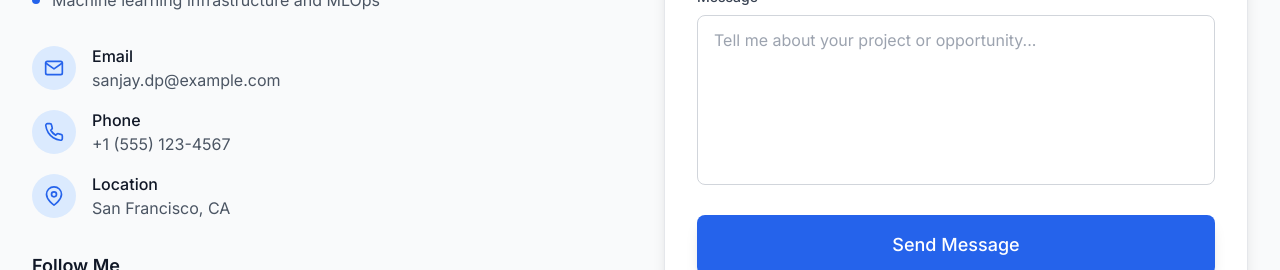
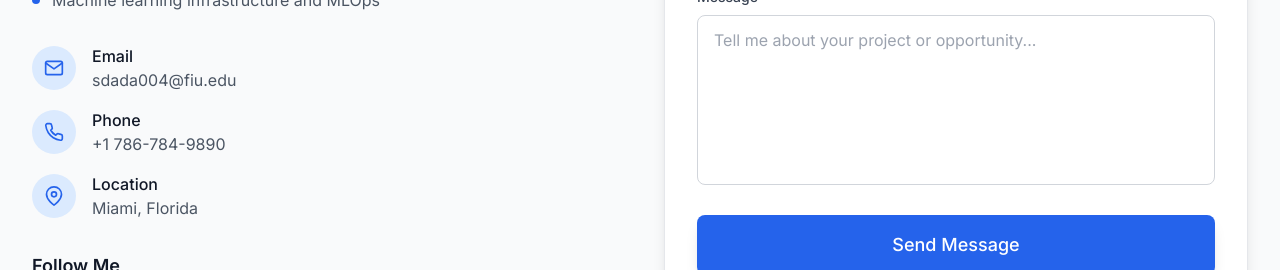
Before and after one commit to sanjaydp/sanjaydp-portfolio, a React (Vite) app: page / in a window 1280 px wide. Shown: the part 4029-4299 px from the top of the page. Built offline with nearby package versions, Linux system fonts and the light colour scheme.

Commit message:
Update portfolio with real resume info, projects, and certifications

```diff
--- a/src/components/Contact.jsx
+++ b/src/components/Contact.jsx
@@ -38,19 +38,19 @@ const Contact = () => {
     {
       icon: FiMail,
       title: 'Email',
-      value: 'sanjay.dp@example.com',
-      link: 'mailto:sanjay.dp@example.com'
+      value: 'sdada004@fiu.edu',
+      link: 'mailto:sdada004@fiu.edu'
     },
     {
       icon: FiPhone,
       title: 'Phone',
-      value: '+1 (555) 123-4567',
-      link: 'tel:+15551234567'
+      value: '+1 786-784-9890',
+      link: 'tel:+17867849890'
     },
     {
       icon: FiMapPin,
       title: 'Location',
-      value: 'San Francisco, CA',
+      value: 'Miami, Florida',
       link: null
     }
   ]
```
